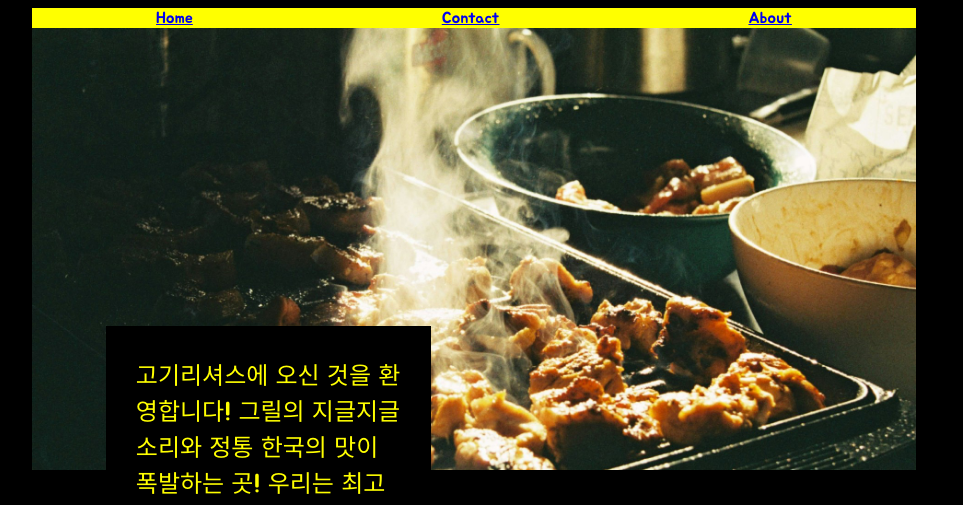
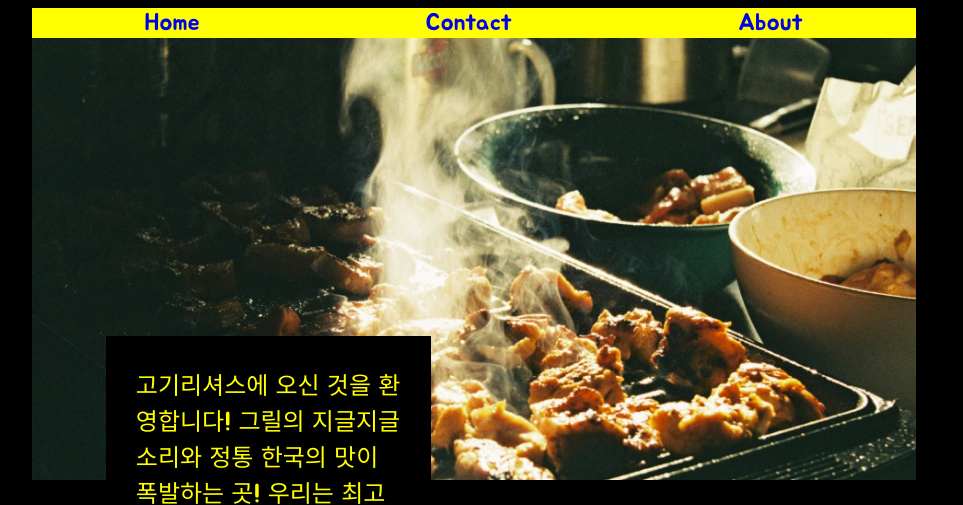
Before and after one commit to Seyibamzee/Jsfiddle-work-for-restaurant, a plain HTML site: page index.html in a window 1280 px wide. Shown: the top 505 px of the page, without its empty margins (166-1129 px from the left). Drawn offline with Linux system fonts and the light colour scheme; a web font is replaced by a local one.

Commit message:
dgdddvdv

```diff
--- a/style.css
+++ b/style.css
@@ -24,6 +24,8 @@ body{
     font-family: "Jua", serif;
     z-index:1;
     }
+    a{ text-decoration: none;
+    font-size: 24px;}
 
     .splash{width:100%;}
 
```
